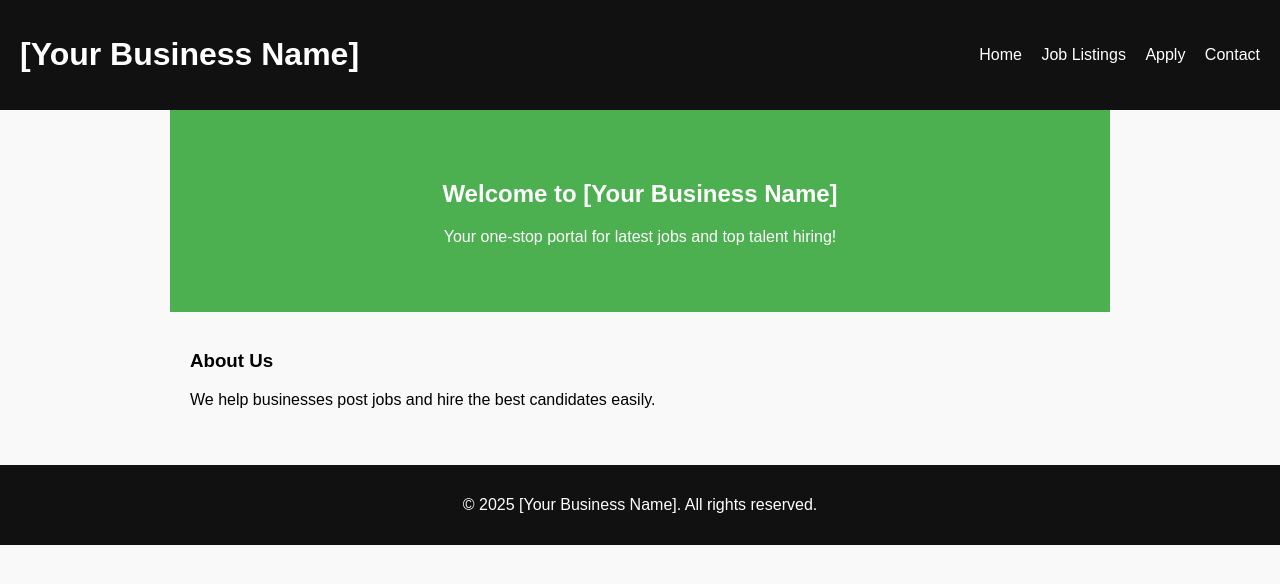
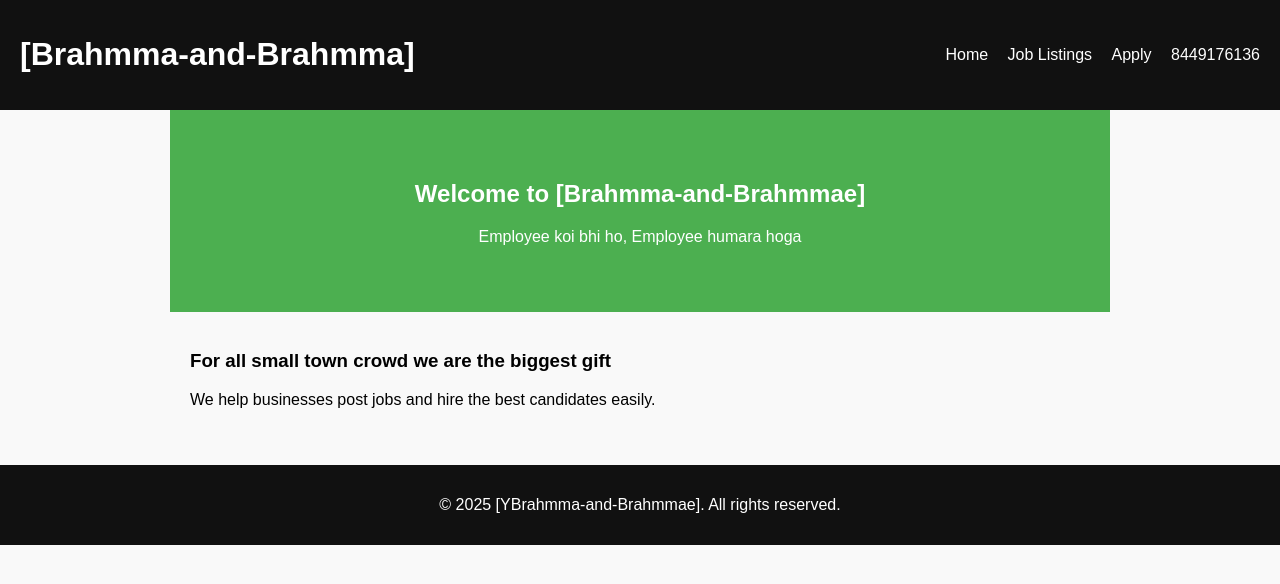
Before and after one commit to anuragmishraa1901-hash/BRAHMMA-AND-BRAHMMA-PVT.LTD., a plain HTML site: page index.html in a window 1280 px wide. Drawn offline with Linux system fonts and the light colour scheme.

Commit message:
index.html

```diff
--- a/index.html
+++ b/index.html
@@ -3,32 +3,32 @@
 <head>
 <meta charset="UTF-8">
 <meta name="viewport" content="width=device-width, initial-scale=1.0">
-<title>Job Portal - [Your Business Name]</title>
+<title>Job Portal - [Brahmma-and-Brahmma]</title>
 <link rel="stylesheet" href="style.css">
 </head>
 <body>
 <header>
-  <h1>[Your Business Name]</h1>
+  <h1>[Brahmma-and-Brahmma]</h1>
   <nav>
     <a href="index.html">Home</a>
     <a href="jobs.html">Job Listings</a>
     <a href="apply.html">Apply</a>
-    <a href="contact.html">Contact</a>
+    <a href="contact.html">8449176136</a>
   </nav>
 </header>
 
 <section class="hero">
-  <h2>Welcome to [Your Business Name]</h2>
-  <p>Your one-stop portal for latest jobs and top talent hiring!</p>
+  <h2>Welcome to [Brahmma-and-Brahmmae]</h2>
+  <p>Employee koi bhi ho, Employee humara hoga</p>
 </section>
 
 <section class="about">
-  <h3>About Us</h3>
+  <h3>For all small town crowd we are the biggest gift</h3>
   <p>We help businesses post jobs and hire the best candidates easily.</p>
 </section>
 
 <footer>
-  <p>&copy; 2025 [Your Business Name]. All rights reserved.</p>
+  <p>&copy; 2025 [YBrahmma-and-Brahmmae]. All rights reserved.</p>
 </footer>
 </body>
 </html>
```
